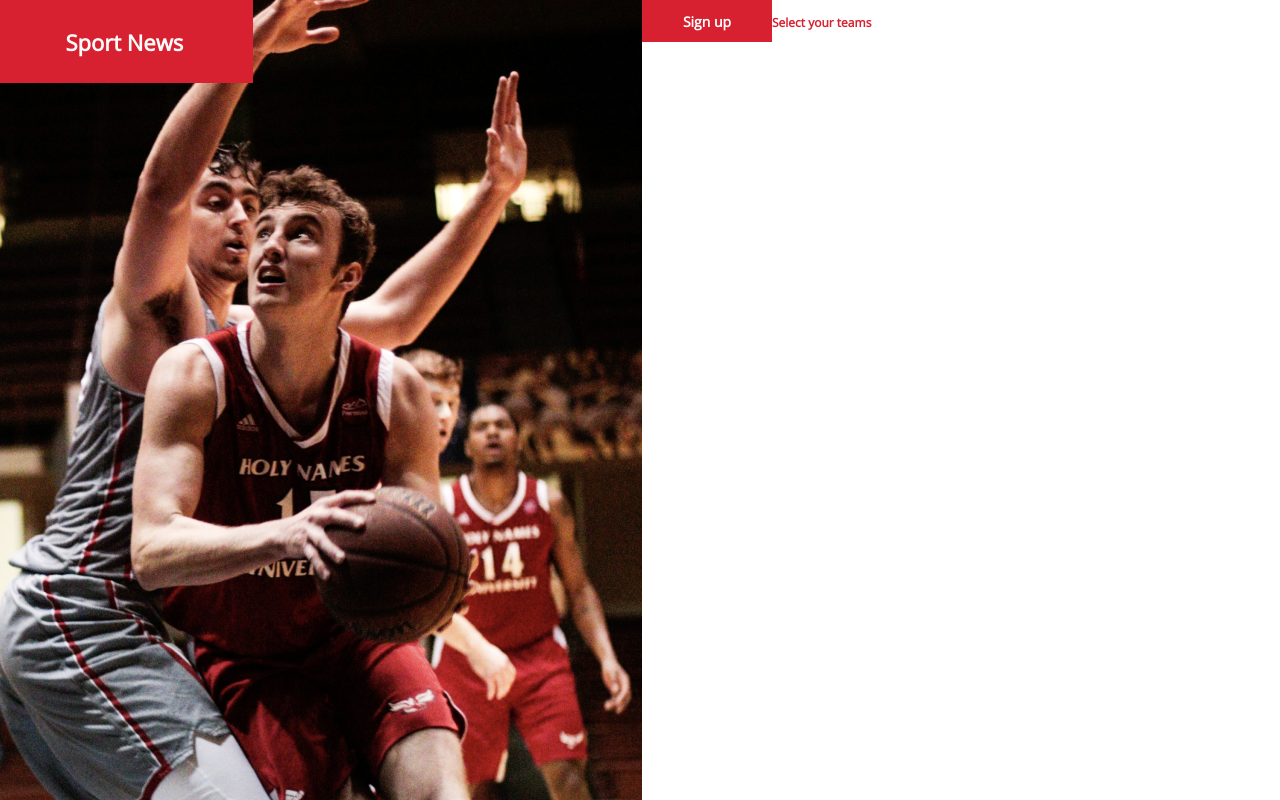
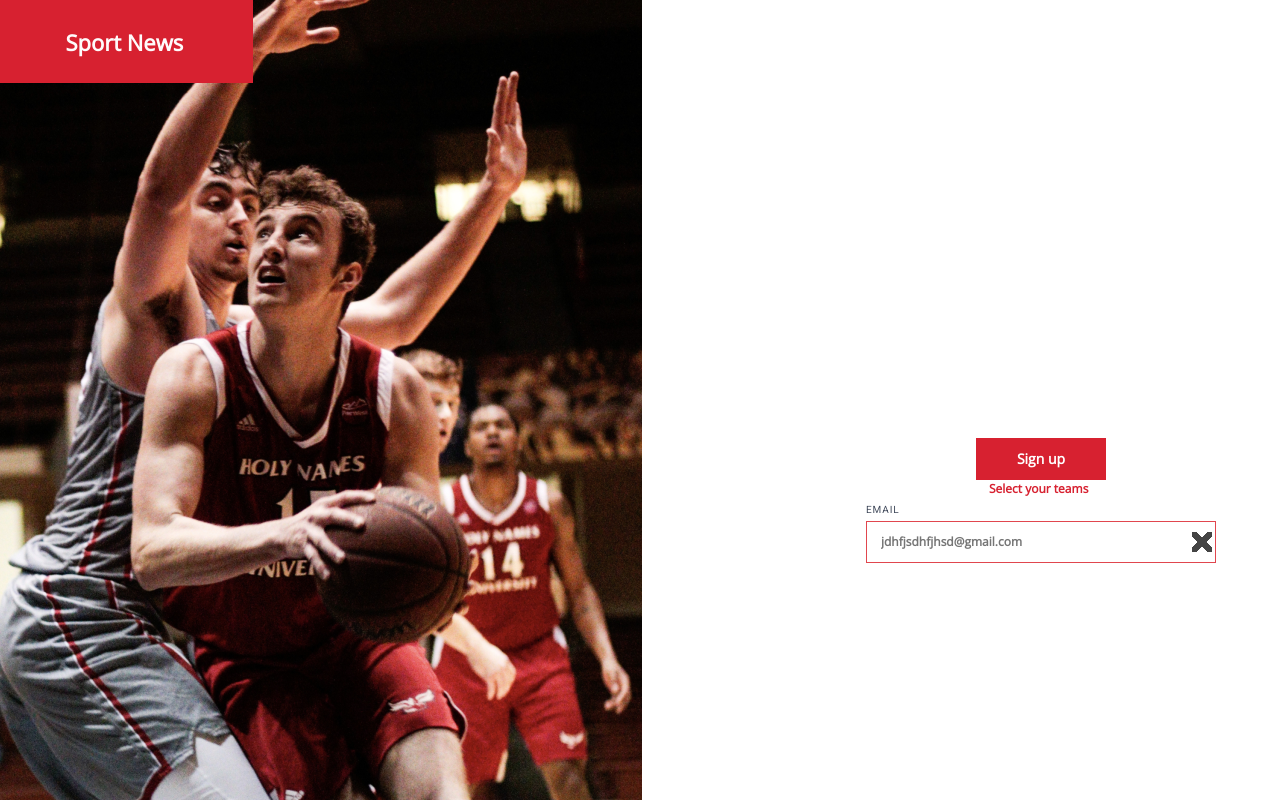
Before and after one commit to dotkurka/SportNewsSite, a React (Create React App) app: page / in a window 1280 px wide. Shown: the top 800 px of the page. Built offline with nearby package versions, Linux system fonts and the light colour scheme.

Commit message:
feat: add TextLink components and proccessing create button

```diff
--- a/src/components/Input/Input.scss
+++ b/src/components/Input/Input.scss
@@ -0,0 +1,108 @@
+@import url('https://fonts.googleapis.com/css2?family=Roboto&display=swap');
+@import url('https://fonts.googleapis.com/css2?family=Open+Sans&display=swap');
+
+$crossSize: 20px;
+
+.input-contain {
+  height: 90px;
+  display: flex;
+  position: relative;
+  align-items: center;
+}
+
+.input {
+  box-sizing: border-box;
+  width: 350px;
+  height: 42px;
+  border: 1px solid #d4d9e2;
+  font-family: 'Open Sans';
+  font-style: normal;
+  font-weight: 600;
+  font-size: 12px;
+  line-height: 16px;
+  padding: 0 14px;
+  outline: none;
+
+  &-label {
+    top: 7px;
+    height: 11px;
+    position: absolute;
+    letter-spacing: 0.9px;
+    text-transform: uppercase;
+    font-family: 'Roboto';
+    font-style: normal;
+    font-weight: 500;
+    font-size: 10px;
+    line-height: 11px;
+    color: #434c5d;
+  }
+
+  &:hover {
+    border-color: #a6a9af;
+  }
+
+  &:focus {
+    border-color: #a6a9af;
+  }
+}
+
+.input[data-validation='success'] {
+  border-color: #56bd5b;
+
+  & + span::after {
+    content: '';
+    position: absolute;
+    left: 326px;
+    top: 35px;
+    display: inline-block;
+    transform: rotate(45deg);
+    height: 11px;
+    width: 5px;
+    border-bottom: 2px solid #56bd5b;
+    border-right: 2px solid #56bd5b;
+    border-radius: 1px;
+  }
+
+  &:hover {
+    border-color: #56bd5b;
+  }
+
+  &:focus {
+    border-color: #56bd5b;
+  }
+}
+
+.input[data-validation='error'] {
+  border-color: #e1464e;
+
+  &:hover {
+    border-color: #e1464e;
+  }
+
+  &:focus {
+    border-color: #e1464e;
+  }
+
+  & + span::after {
+    content: '';
+    position: absolute;
+    left: 326px;
+    top: 35px;
+    --color: #444;
+    --l: 7px; /* line-width */
+    width: $crossSize;
+    height: $crossSize;
+    background: linear-gradient(
+        to top right,
+        transparent calc(50% - var(--l) / 2),
+        var(--color) calc(50% - var(--l) / 2) calc(50% + var(--l) / 2),
+        transparent calc(50% + var(--l) / 2)
+      ),
+      linear-gradient(
+        to bottom right,
+        transparent calc(50% - var(--l) / 2),
+        var(--color) calc(50% - var(--l) / 2) calc(50% + var(--l) / 2),
+        transparent calc(50% + var(--l) / 2)
+      );
+  }
+}
--- /dev/null
+++ b/src/components/Input/Input.tsx
@@ -0,0 +1,22 @@
+import './Input.scss';
+
+interface IInput {
+  type: string;
+  label?: string;
+  placeholder?: string;
+  validation?: string;
+}
+
+const Input = ({ type, label, placeholder, validation }: IInput) => {
+  return (
+    <div className='input-contain'>
+      <label className='input-label' htmlFor='domId'>
+        {label}
+      </label>
+      <input type={type} placeholder={placeholder} className='input' data-validation={validation} />
+      <span />
+    </div>
+  );
+};
+
+export default Input;
--- /dev/null
+++ b/src/components/TextLink/types.ts
@@ -0,0 +1,6 @@
+export interface ITextLink {
+  children: string;
+  href?: string;
+  disabled?: boolean;
+  variant?: string;
+}
--- a/src/components/index.ts
+++ b/src/components/index.ts
@@ -3,3 +3,5 @@ export { default as TextLink } from './TextLink/TextLink';
 export { default as Logo } from './Logo/Logo';
 
 export { default as Button } from './Button/Button';
+
+export { default as Input } from './Input/Input';
--- a/src/pages/LogInPage/LogInPage.scss
+++ b/src/pages/LogInPage/LogInPage.scss
@@ -15,4 +15,12 @@ $height: 1024px;
     height: $height;
     background: url('./../../assets/picture/freddie-collins.png');
   }
+
+  &-right {
+    width: 798px;
+    display: flex;
+    justify-content: center;
+    align-items: center;
+    flex-direction: column;
+  }
 }
--- a/src/pages/LogInPage/LogInPage.tsx
+++ b/src/pages/LogInPage/LogInPage.tsx
@@ -1,4 +1,4 @@
-import { Button, Logo, TextLink } from '../../components';
+import { Button, Input, Logo, TextLink } from '../../components';
 
 import './LogInPage.scss';
 
@@ -13,6 +13,14 @@ const LogInPage = () => {
           Sign up
         </Button>
         <TextLink variant='body1'>Select your teams</TextLink>
+        <div>
+          <Input
+            type='text'
+            label='Email'
+            placeholder='jdhfjsdhfjhsd@gmail.com'
+            validation='error'
+          />
+        </div>
       </div>
     </div>
   );
--- a/src/styles/Colors.scss
+++ b/src/styles/Colors.scss
@@ -8,4 +8,4 @@ $periwinkleGrey: rgb(198, 204, 215);
 
 $havelockBlue: rgb(74, 144, 226);
 $crystalBlue: rgb(105, 169, 244);
-$windowsBlue: #3c80cf;
+$windowsBlue: rgb(60, 128, 207);
```
Also changed, not shown: src/components/TextLink/TextLink.tsx (+2 -7 lines).
